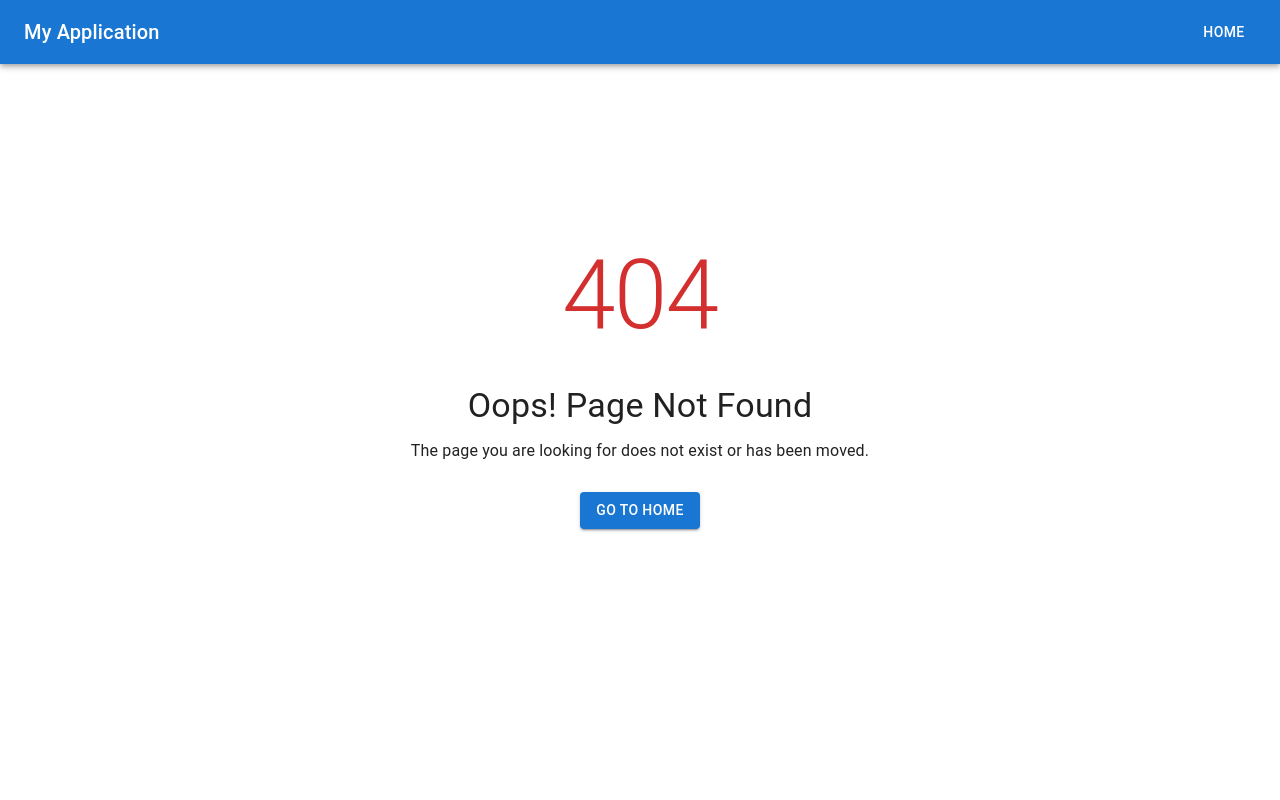
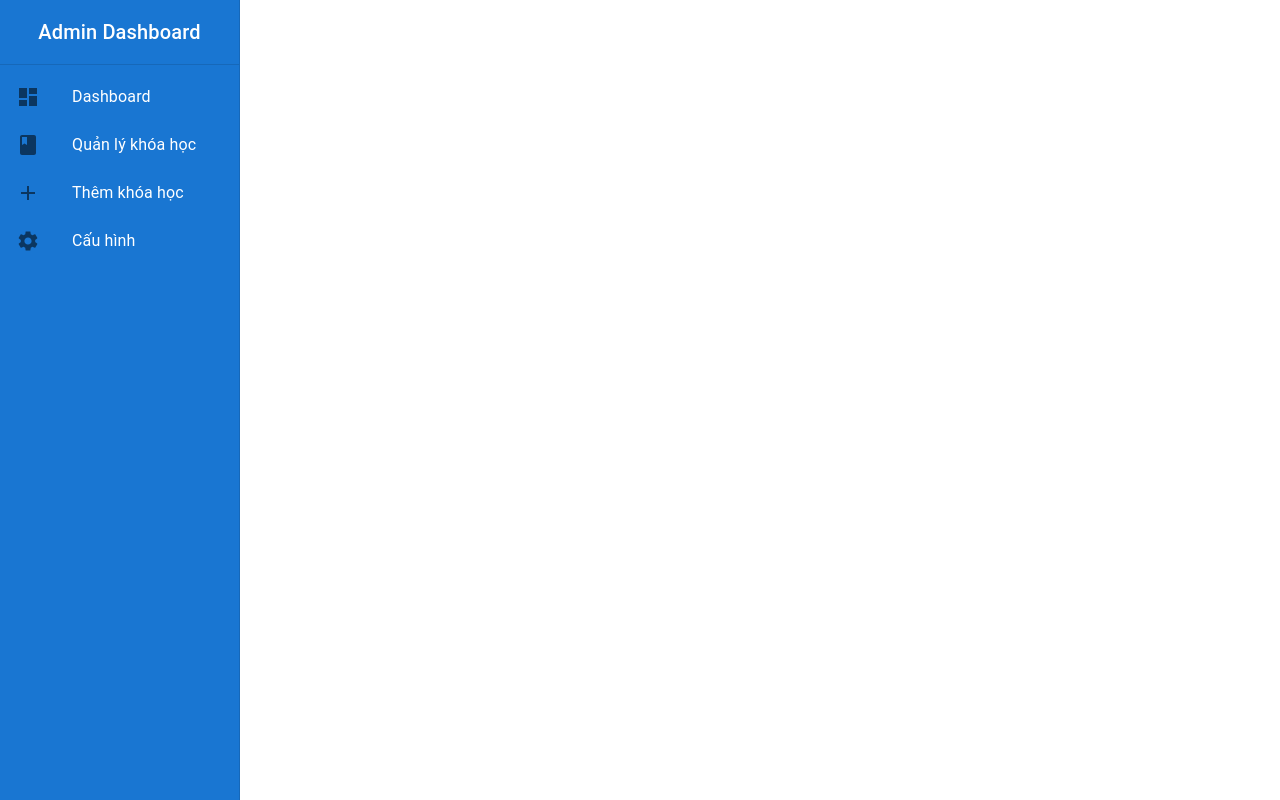
Before and after one commit to tuogn2/WebManagerCertificate, a React (Vite) app: page /admin-home in a window 1280 px wide. Before the commit this address had no page. Built offline with nearby package versions, Linux system fonts and the light colour scheme.

Commit message:
add admin home

```diff
--- a/package.json
+++ b/package.json
@@ -16,6 +16,7 @@
     "@mui/icons-material": "^5.16.6",
     "@mui/material": "^5.16.7",
     "@reduxjs/toolkit": "^2.2.7",
+    "@toolpad/core": "^0.5.2",
     "axios": "^1.7.4",
     "bootstrap": "^5.3.3",
     "react": "^18.3.1",
--- /dev/null
+++ b/src/components/adminComponents/SideBar.jsx
@@ -0,0 +1,73 @@
+import React from "react";
+import {
+  Box,
+  List,
+  ListItemIcon,
+  ListItemText,
+  Divider,
+  Drawer,
+  Typography,
+  ListItemButton,
+} from "@mui/material";
+import { Dashboard, Book, Add, Settings } from "@mui/icons-material";
+import { useNavigate } from "react-router-dom";
+import { PRIMARY_COLOR } from "../../styles/styles";
+
+// Kích thước của drawer
+const drawerWidth = 240;
+
+export default function SideBar() {
+  const navigate = useNavigate();
+
+  // Các mục trong thanh điều hướng
+  const menuItems = [
+    { text: "Dashboard", icon: <Dashboard />, path: "/" },
+    { text: "Quản lý khóa học", icon: <Book />, path: "/manage-courses" },
+    { text: "Thêm khóa học", icon: <Add />, path: "/add-course" },
+    { text: "Cấu hình", icon: <Settings />, path: "/settings" },
+  ];
+
+  return (
+    <Drawer
+      sx={{
+        width: drawerWidth,
+        flexShrink: 0,
+        "& .MuiDrawer-paper": {
+          width: drawerWidth,
+          boxSizing: "border-box",
+          backgroundColor: PRIMARY_COLOR, // Set drawer background color
+          color: "#fff", // Set text color
+        },
+        backgroundColor: "#000",
+      }}
+      variant="permanent"
+      anchor="left"
+    >
+      {/* Header của thanh điều hướng */}
+      <Box sx={{ p: 2, textAlign: "center" }}>
+        <Typography variant="h6">Admin Dashboard</Typography>
+      </Box>
+
+      <Divider />
+
+      {/* Danh sách các mục điều hướng */}
+      <List>
+        {menuItems.map((item, index) => (
+          <ListItemButton
+            button
+            key={index}
+            onClick={() => navigate(item.path)}
+            sx={{
+              "&:hover": {
+                backgroundColor: "#f0f0f0",
+              },
+            }}
+          >
+            <ListItemIcon>{item.icon}</ListItemIcon>
+            <ListItemText primary={item.text} />
+          </ListItemButton>
+        ))}
+      </List>
+    </Drawer>
+  );
+}
--- a/src/pages/Login.jsx
+++ b/src/pages/Login.jsx
@@ -32,9 +32,9 @@ const Login = ({ open, onClose }) => {
   const { user, loading, error } = useSelector((state) => state.auth);
 
   useEffect(() => {
-    if (user) {
-      navigate("/");
-    }
+    if (user && user.role === "admin") {
+      navigate("/admin-home");
+    } else if (user) navigate("/");
   }, [user, navigate]);
 
   useEffect(() => {
--- /dev/null
+++ b/src/pages/adminPages/AdminHome.jsx
@@ -0,0 +1,13 @@
+import React from "react";
+import { BrowserRouter, Routes, Route } from "react-router-dom";
+import SideBar from "../../components/adminComponents/SideBar";
+import { AppBar, CssBaseline, Toolbar } from "@mui/material";
+
+export default function AdminHome() {
+  return (
+    <>
+      <CssBaseline />
+      <SideBar />
+    </>
+  );
+}
--- a/src/routes/Routes.jsx
+++ b/src/routes/Routes.jsx
@@ -12,10 +12,12 @@ import Signup from "../pages/Signup";
 import CourseDetail from "../pages/CourseDetail";
 import LearnCourse from "../pages/LearnCourse";
 import BundleDetail from "../pages/BundleDetail";
+import AdminHome from "../pages/adminPages/AdminHome";
 
 const Routes = () => {
   return useRoutes([
     { path: "/", element: <Home /> },
+    { path: "/admin-home", element: <AdminHome /> },
     {
       path: "*",
       element: <NotFound />,
--- a/src/styles/styles.js
+++ b/src/styles/styles.js
@@ -1,4 +1,5 @@
 const HEADER_COLOR = "#5423B7";
+const PRIMARY_COLOR = "#1976D2";
 const SECOND_COLOR = true ? "#fff" : "#1a1a1a";
 const BACKGROUND_COLOR = true ? "#F3F4F8" : "";
 const PRIMARY_TEXT_COLOR = true ? "#1E1E1E" : "#fff";
@@ -20,6 +21,7 @@ const commonStyle = {
 export default commonStyle;
 export {
   HEADER_COLOR,
+  PRIMARY_COLOR,
   SECOND_COLOR,
   BACKGROUND_COLOR,
   PRIMARY_TEXT_COLOR,
```
Also changed, not shown: 1 other file (tests, documents, lock files or other folders).
